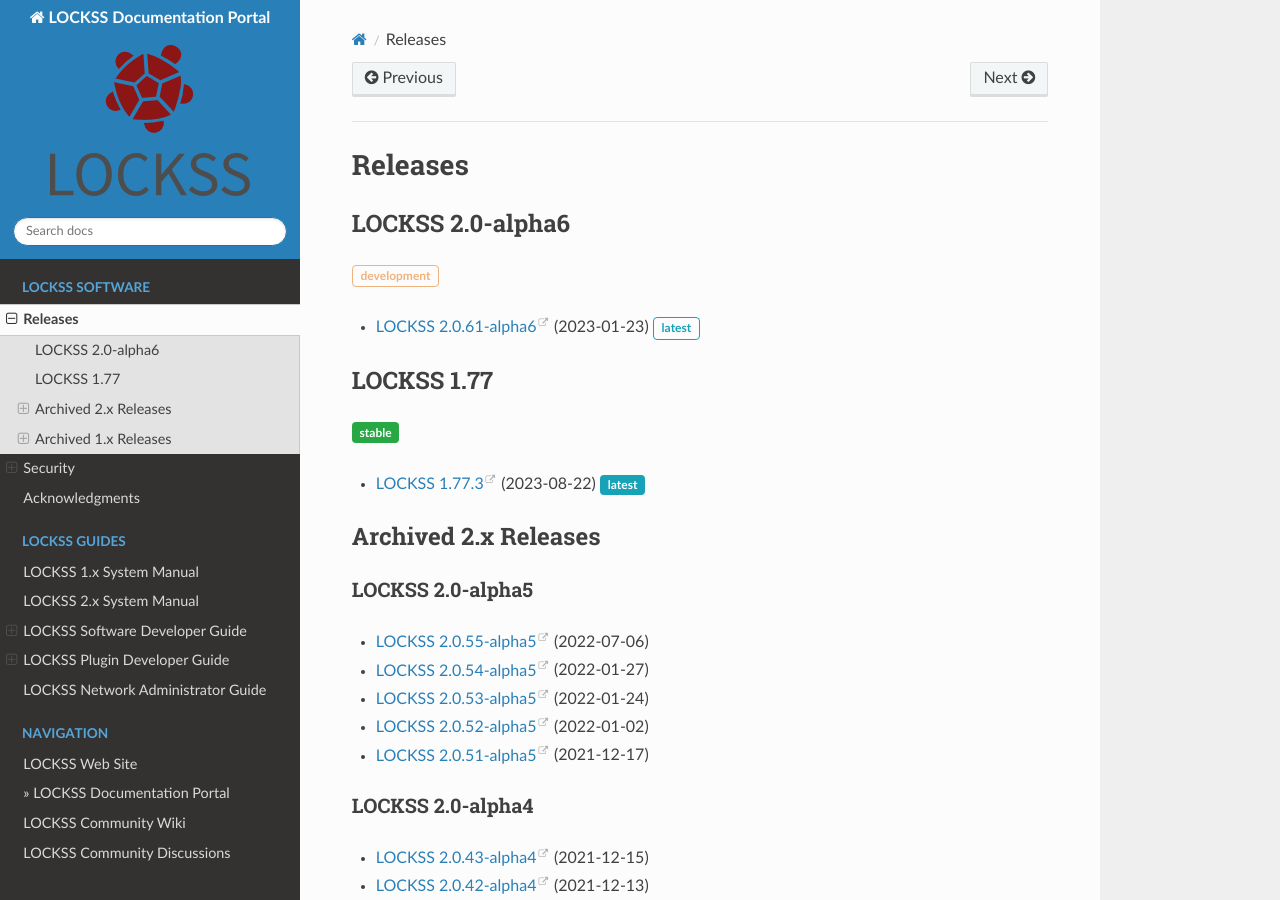
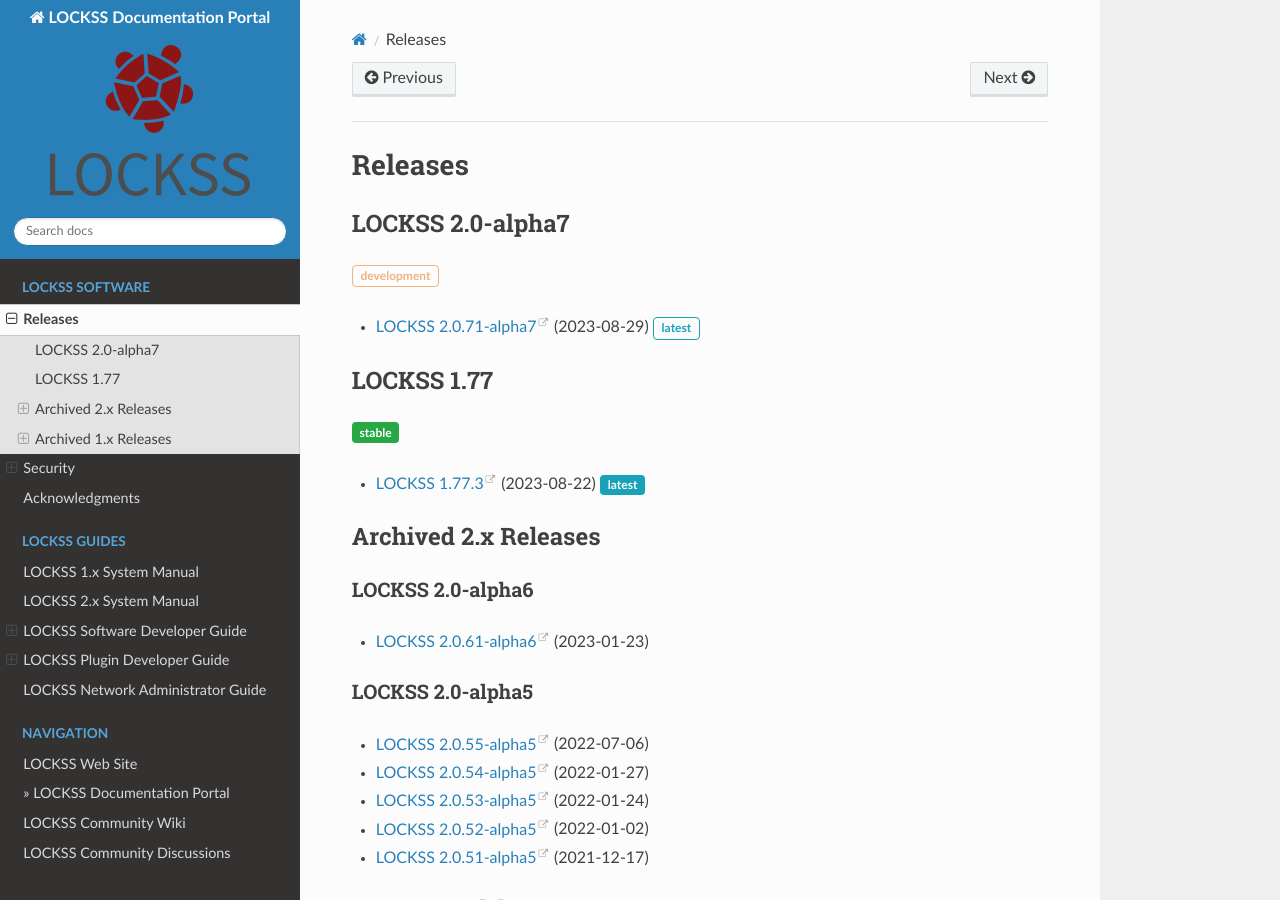
Before and after one commit to lockss/lockss-rtd-portal, a Sphinx documentation site: the page built from docs/releases.rst, in a window 1280 px wide and 900 px high. Built offline with Sphinx 7.4.7 and the Read the Docs theme 2.0.0, drawn with Linux system fonts in a browser that asks for light colours.

Commit message:
2.0.71-alpha7 release.

```diff
--- a/docs/releases.rst
+++ b/docs/releases.rst
@@ -3,7 +3,7 @@ Releases
 ========
 
 -----------------
-LOCKSS 2.0-alpha6
+LOCKSS 2.0-alpha7
 -----------------
 
 :bdg-warning-line:`development`
@@ -21,6 +21,11 @@ LOCKSS 1.77
 ---------------------
 Archived 2.x Releases
 ---------------------
+
+LOCKSS 2.0-alpha6
+=================
+
+*  `LOCKSS 2.0.61-alpha6 </projects/manual/en/2.0-alpha6/appendix/release-notes.html#lockss-2-0-61-alpha6>`_ (2023-01-23)
 
 LOCKSS 2.0-alpha5
 =================
--- a/docs/releases2.rst
+++ b/docs/releases2.rst
@@ -1 +1 @@
-*  `LOCKSS 2.0.61-alpha6 </projects/manual/en/2.0-alpha6/appendix/release-notes.html#lockss-2-0-61-alpha6>`_ (2023-01-23) :bdg-info-line:`latest`
+*  `LOCKSS 2.0.71-alpha7 </projects/manual/en/2.0-alpha7/appendix/release-notes.html#lockss-2-0-71-alpha7>`_ (2023-08-29) :bdg-info-line:`latest`
```
